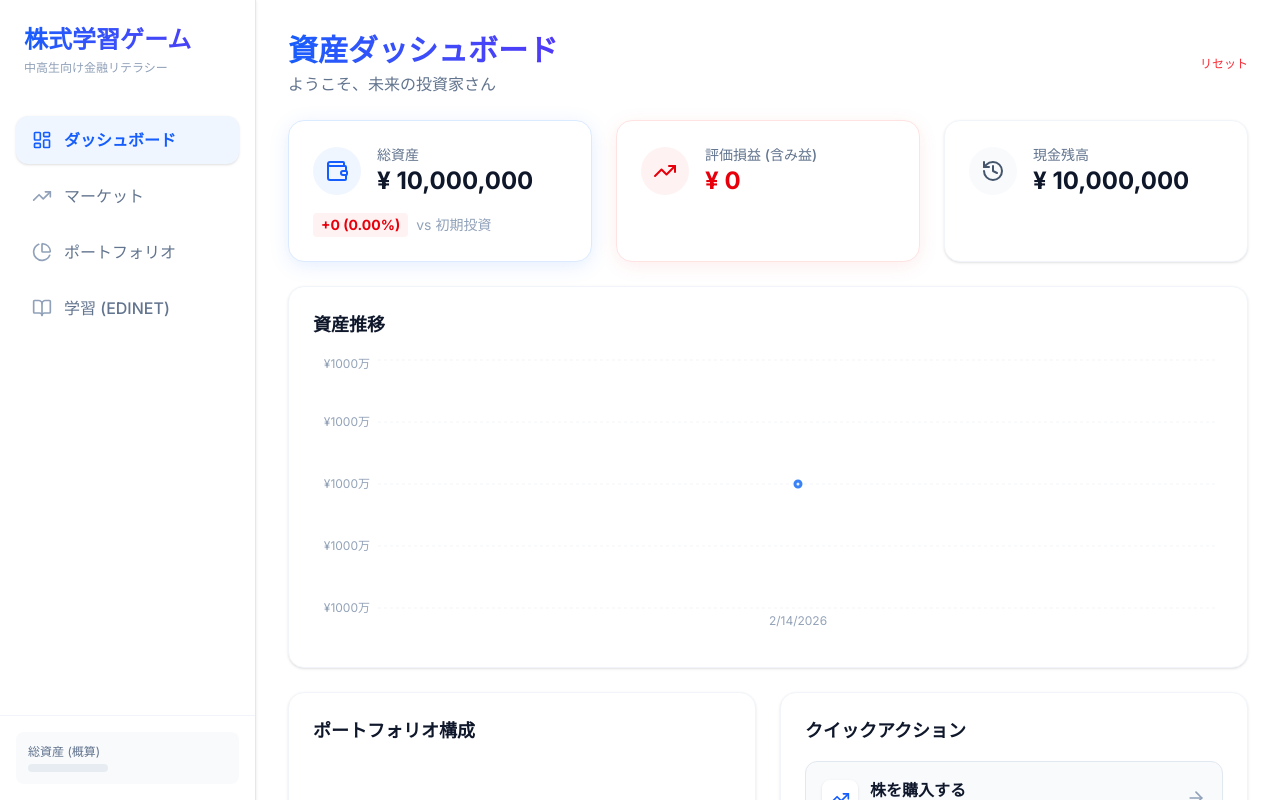
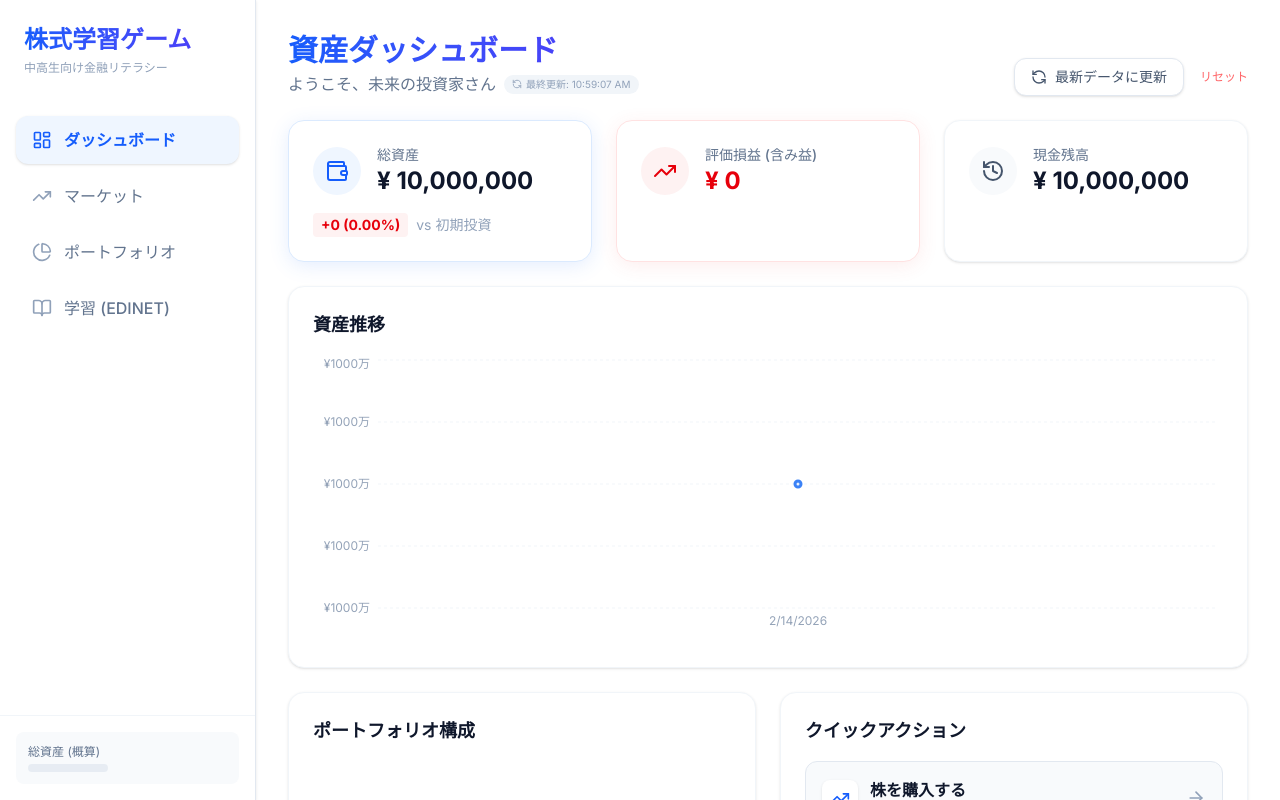
Before and after one commit to mkt918/stock_01, a Next.js app: page /stock_01/ in a window 1280 px wide. Built offline with nearby package versions, Linux system fonts and the light colour scheme.

Commit message:
ui: add manual refresh buttons and last updated timestamps to dashboard and market pages

```diff
--- a/app/market/page.tsx
+++ b/app/market/page.tsx
@@ -66,7 +66,14 @@ export default function MarketPage() {
             <div className="flex flex-col md:flex-row justify-between items-center space-y-4 md:space-y-0">
                 <div>
                     <h1 className="text-3xl font-bold text-slate-900">株式市場</h1>
-                    <p className="text-slate-500">リアルタイムでの取引が可能です (日本株のみ)</p>
+                    <div className="flex items-center space-x-2">
+                        <p className="text-slate-500 text-sm">リアルタイムでの取引が可能です (日本株のみ)</p>
+                        {lastUpdated && (
+                            <span className="text-[10px] bg-slate-100 text-slate-400 px-2 py-0.5 rounded-full">
+                                最終同期: {lastUpdated.toLocaleTimeString()}
+                            </span>
+                        )}
+                    </div>
                 </div>
                 <div className="flex items-center space-x-2 w-full md:w-auto">
                     <div className="relative flex-1 md:w-64">
--- a/app/page.tsx
+++ b/app/page.tsx
@@ -6,8 +6,8 @@ import { AssetHistoryChart } from '@/components/Dashboard/AssetHistoryChart';
 import { ResponsiveContainer, PieChart, Pie, Cell, Tooltip } from 'recharts';
 import { LatestDisclosures } from '@/components/Dashboard/LatestDisclosures';
 import Link from 'next/link';
-import { ArrowRight, Wallet, TrendingUp, History } from 'lucide-react';
-import { useEffect, useState } from 'react';
+import { ArrowRight, Wallet, TrendingUp, History, RefreshCcw } from 'lucide-react';
+import { useEffect, useState, useCallback } from 'react';
 
 const COLORS = ['#3b82f6', '#10b981', '#f59e0b', '#ef4444', '#8b5cf6', '#ec4899'];
 
@@ -15,16 +15,26 @@ export default function Dashboard() {
     const { cash, holdings, resetGame, updatePrices } = useGameStore();
 
     const [mounted, setMounted] = useState(false);
+    const [lastUpdated, setLastUpdated] = useState<Date | null>(null);
+    const [isRefreshing, setIsRefreshing] = useState(false);
+
+    const handleRefresh = useCallback(async () => {
+        setIsRefreshing(true);
+        await updatePrices();
+        setLastUpdated(new Date());
+        setIsRefreshing(false);
+    }, [updatePrices]);
+
     useEffect(() => {
         setMounted(true);
-        updatePrices(); // Fetch immediately on mount
+        handleRefresh();
 
         const interval = setInterval(() => {
-            updatePrices();
-        }, 60000); // Update every minute
+            handleRefresh();
+        }, 60000); // 1分おきにブラウザ側のデータを更新
 
         return () => clearInterval(interval);
-    }, [updatePrices]);
+    }, [handleRefresh]);
 
     if (!mounted) return null;
 
@@ -41,19 +51,36 @@ export default function Dashboard() {
 
     return (
         <div className="space-y-6">
-            <div className="flex justify-between items-center">
+            <div className="flex justify-between items-end">
                 <div>
                     <h1 className="text-3xl font-bold bg-gradient-to-r from-blue-600 to-indigo-600 bg-clip-text text-transparent">
                         資産ダッシュボード
                     </h1>
-                    <p className="text-slate-500 mt-1">ようこそ、未来の投資家さん</p>
+                    <div className="flex items-center space-x-2 mt-1">
+                        <p className="text-slate-500">ようこそ、未来の投資家さん</p>
+                        {lastUpdated && (
+                            <span className="text-[10px] bg-slate-100 text-slate-400 px-2 py-0.5 rounded-full flex items-center space-x-1">
+                                <RefreshCcw size={10} className={isRefreshing ? 'animate-spin' : ''} />
+                                <span>最終更新: {lastUpdated.toLocaleTimeString()}</span>
+                            </span>
+                        )}
+                    </div>
                 </div>
-                <button
-                    onClick={() => { if (confirm('データをリセットしますか？')) resetGame() }}
-                    className="text-xs text-red-500 hover:text-red-600 hover:underline transition-colors"
-                >
-                    リセット
-                </button>
+                <div className="flex items-center space-x-4">
+                    <button
+                        onClick={handleRefresh}
+                        className="flex items-center space-x-2 px-4 py-2 bg-white border border-slate-200 rounded-xl hover:bg-slate-50 transition-colors shadow-sm text-sm font-medium text-slate-600 group"
+                    >
+                        <RefreshCcw size={16} className={`${isRefreshing ? 'animate-spin' : 'group-hover:rotate-180 transition-transform duration-500'}`} />
+                        <span>最新データに更新</span>
+                    </button>
+                    <button
+                        onClick={() => { if (confirm('データをリセットしますか？')) resetGame() }}
+                        className="text-xs text-red-400 hover:text-red-600 hover:underline transition-colors"
+                    >
+                        リセット
+                    </button>
+                </div>
             </div>
 
             {/* Asset Summary Cards */}
```
